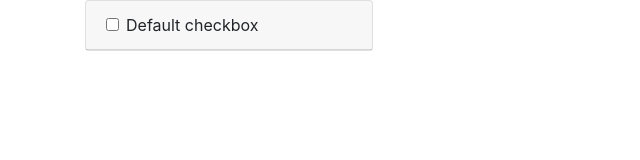
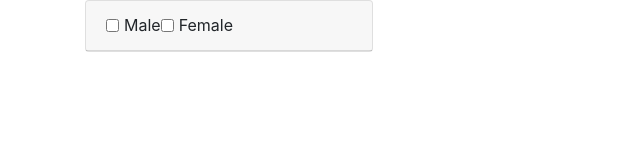
Before and after one commit to jerumanu/Akan-project, a plain HTML site: page index.html in a window 1280 px wide. Shown: the full height of the page, 0-640 px from the left. Drawn offline with nearby package versions, Linux system fonts and the light colour scheme.

Commit message:
add form and edit

```diff
--- a/index.html
+++ b/index.html
@@ -11,13 +11,18 @@
 
 <body>
     <div class="container">
-        <div class="card" style="width: 18rem;">
+        <div class="card " style="width: 18rem;">
             <div class="card-header">
-                <div class="form-check">
-                    <input class="form-check-input" type="checkbox" value="" id="defaultCheck1">
+                <div class="form-check form-check-inline">
+                    <input class="form-check-input" type="checkbox" value="" id="gender">
                     <label class="form-check-label" for="defaultCheck1">
-                        Default checkbox
+                        Male
                     </label>
+                    <input class="form-check-input" type="checkbox" value="" id="gender">
+                    <label class="form-check-label" for="defaultCheck1">
+                        Female
+                    </label>
+
                 </div>
             </div>
         </div>
```
